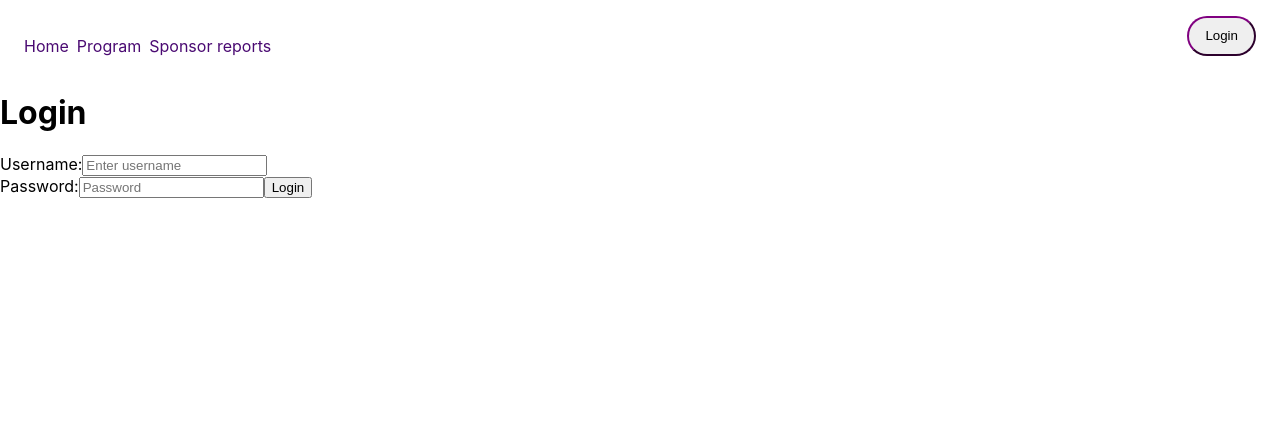
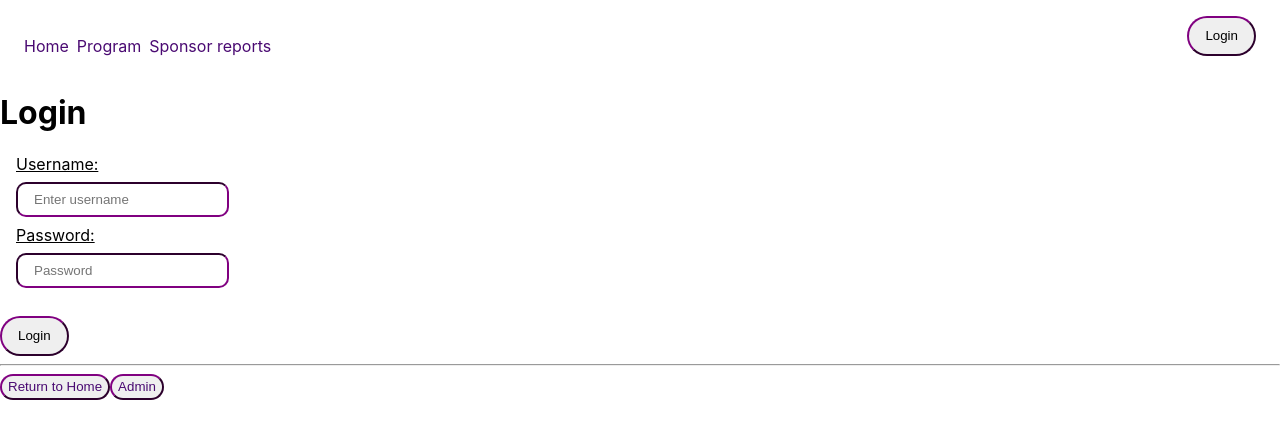
Before and after one commit to SheCodesAus/she-codes-group-project-frontend-help-me-stack-overflow, a React (Create React App) app: page /login in a window 1280 px wide. Shown: the top 438 px of the page. Built offline with nearby package versions, Linux system fonts and the light colour scheme.

Commit message:
added styling to login form and admin link

```diff
--- /dev/null
+++ b/src/components/LoginForm/LoginForm.css
@@ -0,0 +1,33 @@
+
+label {
+    padding: 0.5rem 1rem;
+    text-decoration: underline;
+    font: bold;
+}
+.text-input{
+    display: flex;
+    padding: 0.5rem 1rem;
+    /* font-size: 1.25rem; */
+    margin: 0.5rem 1rem;
+
+    /* line-height: 1.5; */
+    border-radius: 10px;
+    border-color: purple;
+}
+.login-button{
+    padding: 0.5rem 1rem;
+    /* font-size: 1.25rem; */
+    line-height: 1.5;
+    border-radius: 100px;
+    border-color: purple;
+}
+
+.submit-btn {
+
+    /* padding: 0.5rem 1rem; */
+    /* font-size: 1.25rem; */
+    line-height: 1.5;
+    border-radius: 100px;
+    border-color: purple;
+
+}
--- a/src/components/LoginForm/LoginForm.jsx
+++ b/src/components/LoginForm/LoginForm.jsx
@@ -1,5 +1,7 @@
 import React, { useState } from "react";
-import { useNavigate } from "react-router-dom";
+import { Link, useNavigate } from "react-router-dom";
+
+import "./LoginForm.css";
 
  function LoginForm() {
    // State
@@ -38,7 +40,7 @@ import { useNavigate } from "react-router-dom";
          console.log("data", data);
          window.localStorage.setItem("token", data.token);
          window.localStorage.setItem("username", credentials.username);
-         navigate("/");
+         navigate("/admin");
        } catch (err) {
          console.log(err);
        }
@@ -49,8 +51,8 @@ import { useNavigate } from "react-router-dom";
      <form>
        <div className="login">
          <h1>Login</h1>
-         <label htmlFor="username">Username:</label>
-         <input
+         <label htmlFor="username"> Username:</label>
+         <input className="text-input"
            type="text"
            id="username"
            placeholder="Enter username"
@@ -59,18 +61,25 @@ import { useNavigate } from "react-router-dom";
        </div>
        <div className="login">
          <label htmlFor="password">Password:</label>
-         <input
+         <input className="text-input"
            type="password"
            id="password"
            placeholder="Password"
            onChange={handleChange}
          />
-         <button type="submit" onClick={handleSubmit}>
+         <br></br>
+         <button className="login-button" type="submit" onClick={handleSubmit}>
            Login
          </button>
+         <hr/>
+
+         <button className="submit-btn" ><Link to="/">Return to Home</Link></button>
+         <button className="submit-btn" ><Link to="/admin">Admin</Link></button>
+
        </div>
      </form>
    );
+
  }
 
  export default LoginForm;
```
